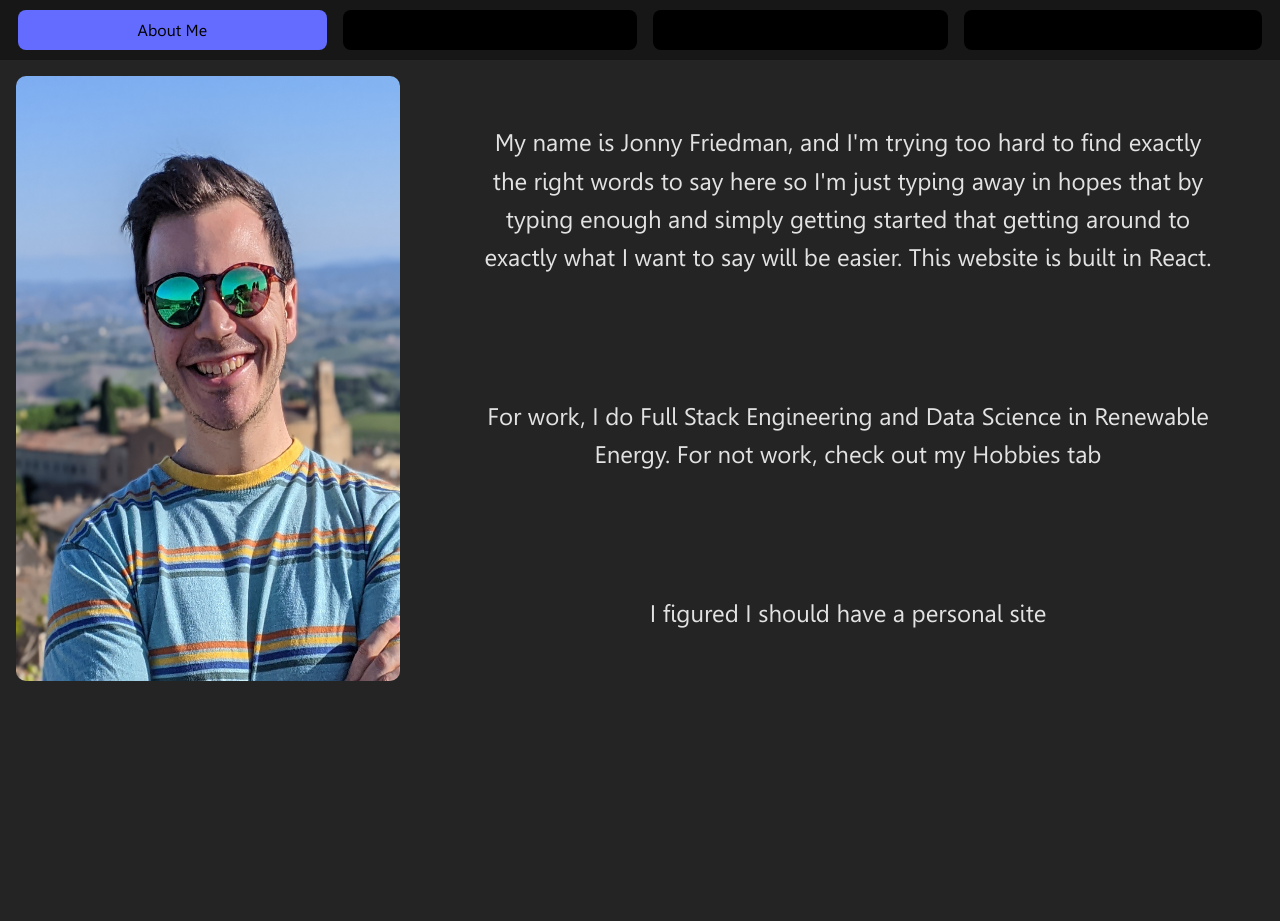
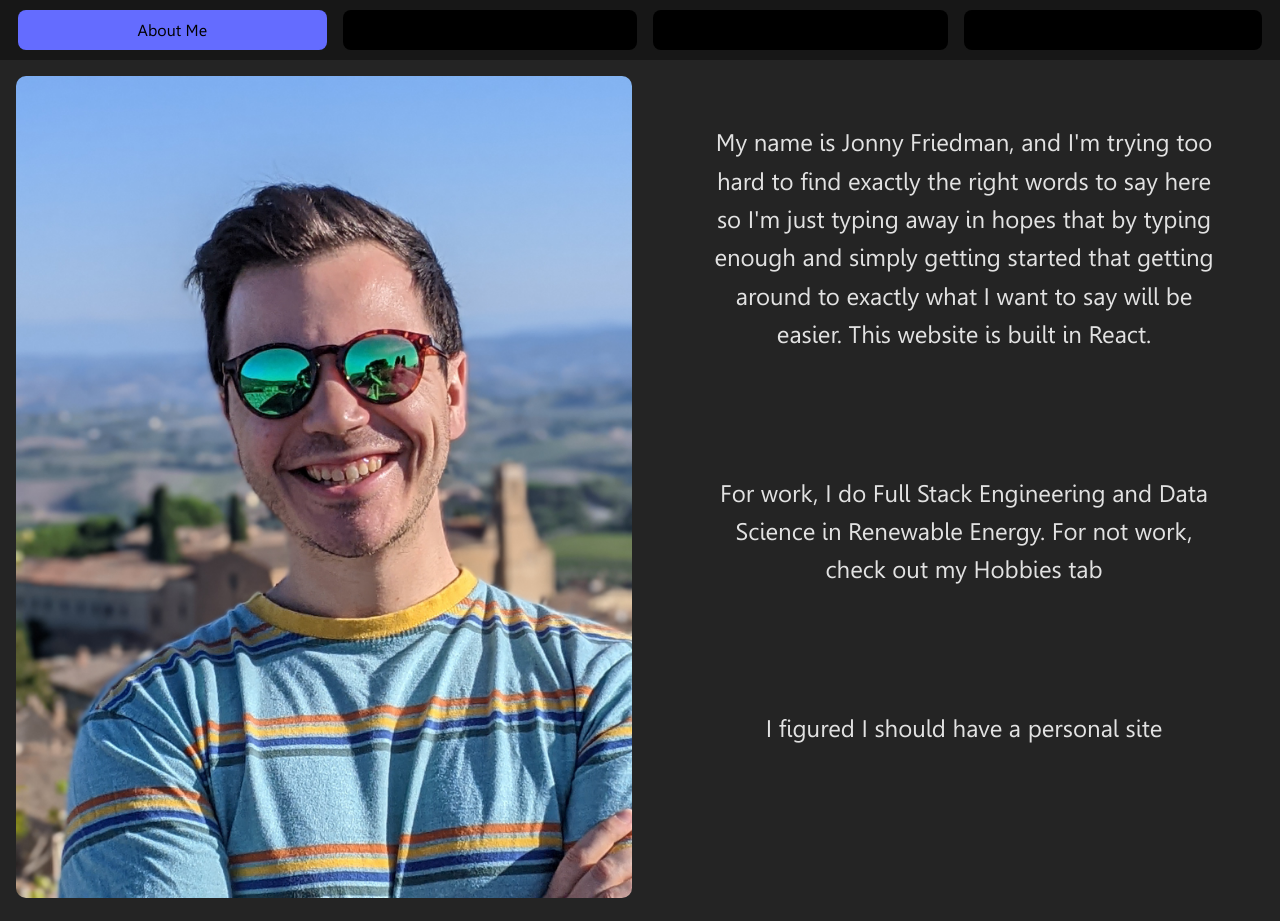
Before and after one commit to jsfriedman/jsfriedman.github.io, a React (Vite) app: page / in a window 1280 px wide. Before the commit the page ends 800 px from the top, so only its background shows below. Built offline with nearby package versions, Linux system fonts and the light colour scheme.

Commit message:
update resume

```diff
--- a/src/components/aboutme/AboutMe.css
+++ b/src/components/aboutme/AboutMe.css
@@ -8,7 +8,7 @@
 }
 
 img {
-    width:30%;
+    width:100%;
     height:auto;
 }
 
--- a/src/components/aboutme/AboutMe.tsx
+++ b/src/components/aboutme/AboutMe.tsx
@@ -5,7 +5,9 @@ import './AboutMe.css';
 const AboutMe:FC = () => {
     return(
     <div className="flexrow">
-        <img src={aboutMePic1} style={{borderRadius:'10px'}}></img>
+        <div>
+            <img src={aboutMePic1} style={{borderRadius:'10px'}}></img>
+        </div>
         <div>
             <p>My name is Jonny Friedman, and I'm trying too hard to find exactly the right words to say here so I'm just typing
                 away in hopes that by typing enough and simply getting started that getting around to exactly what I want to say will be easier.
```
Also changed, not shown: 1 other file (tests, documents, lock files or other folders).
